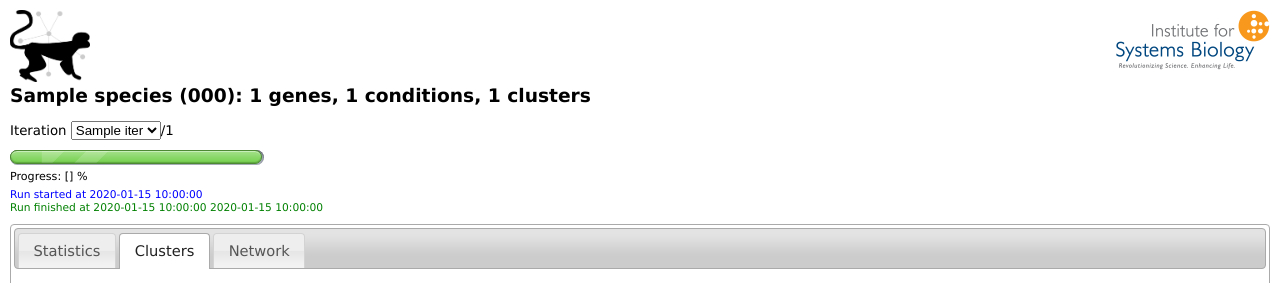
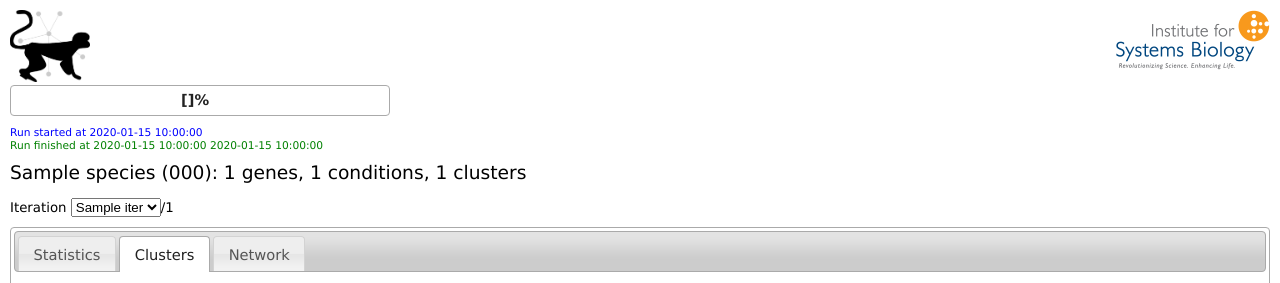
Before and after one commit to baliga-lab/cmonkey2, a Python web app: template cmviewer/templates/index.html in a window 1280 px wide. Shown: the top 283 px of the page. Run offline with Jinja, Linux system fonts and the light colour scheme; the template is opened without the code that fills it: most values are stand-ins (such as "Sample title", 1, 10 or a date in 2020); some libraries are stand-ins or nearby versions.

Commit message:
cmviewer: rearranged info header

```diff
--- a/cmviewer/static/stylesheets/main.css
+++ b/cmviewer/static/stylesheets/main.css
@@ -76,7 +76,6 @@
 
 .run-info {
     font-size: 14pt;
-    font-weight: bold;
 }
 
 .start-info {
@@ -97,3 +96,16 @@
     font-size: 10pt;
     font-weight: bold;
 }
+
+.ui-progressbar {
+    position: relative;
+    width: 30%;
+}
+
+.progress-label {
+    position: absolute;
+    left: 45%;
+    top: 5px;
+    font-weight: bold;
+    text-shadow: 1px 1px 0 #fff;
+}
--- a/cmviewer/static/stylesheets/ui-progress-bar.css
+++ /dev/null
@@ -1,158 +0,0 @@
-/*
-Copyright (c) 2010-2012 Ivan Vanderbyl
-Originally found at http://ivan.ly/ui
-
-Permission is hereby granted, free of charge, to any person obtaining a copy
-of this software and associated documentation files (the "Software"), to deal
-in the Software without restriction, including without limitation the rights
-to use, copy, modify, merge, publish, distribute, sublicense, and/or sell
-copies of the Software, and to permit persons to whom the Software is
-furnished to do so, subject to the following conditions:
-
-The above copyright notice and this permission notice shall be included in
-all copies or substantial portions of the Software.
-
-THE SOFTWARE IS PROVIDED "AS IS", WITHOUT WARRANTY OF ANY KIND, EXPRESS OR
-IMPLIED, INCLUDING BUT NOT LIMITED TO THE WARRANTIES OF MERCHANTABILITY,
-FITNESS FOR A PARTICULAR PURPOSE AND NONINFRINGEMENT. IN NO EVENT SHALL THE
-AUTHORS OR COPYRIGHT HOLDERS BE LIABLE FOR ANY CLAIM, DAMAGES OR OTHER
-LIABILITY, WHETHER IN AN ACTION OF CONTRACT, TORT OR OTHERWISE, ARISING FROM,
-OUT OF OR IN CONNECTION WITH THE SOFTWARE OR THE USE OR OTHER DEALINGS IN
-THE SOFTWARE.
-
-*/
-/* Webkit animation keyframes */
-@-webkit-keyframes animate-stripes {
-  to {
-    background-position: 0 0;
-  }
-
-  from {
-    background-position: 44px 0;
-  }
-}
-
-@-moz-keyframes animate-stripes {
-  to {
-    background-position: 0 0;
-  }
-
-  from {
-    background-position: 36px 0;
-  }
-}
-
-/* Bar which is placed behind the progress */
-.ui-progress-bar {
-  /* Usual setup stuff */
-  position: relative;
-  height: 25px;
-  /* Pad right so we don't cover the borders when fully progressed */
-  padding-right: 2px;
-  /* For browser that don't support gradients, we'll set a blanket background colour */
-  background-color: #abb2bc;
-  /* Rounds the ends, we specify an excessive amount to make sure they are completely rounded */
-  /* Adjust to your liking, and don't forget to adjust to the same amount in .ui-progress */
-  -moz-border-radius: 25px;
-  -webkit-border-radius: 25px;
-  -o-border-radius: 25px;
-  -ms-border-radius: 25px;
-  -khtml-border-radius: 25px;
-  border-radius: 25px;
-  /* Background gradient */
-  background: -webkit-gradient(linear, 50% 0%, 50% 100%, color-stop(0%, #949daa), color-stop(100%, #abb2bc));
-  background: -webkit-linear-gradient(#949daa 0%, #abb2bc 100%);
-  background: -moz-linear-gradient(#949daa 0%, #abb2bc 100%);
-  background: -o-linear-gradient(#949daa 0%, #abb2bc 100%);
-  background: -ms-linear-gradient(#949daa 0%, #abb2bc 100%);
-  background: linear-gradient(#949daa 0%, #abb2bc 100%);
-  /* Give it the inset look by adding some shadows and highlights */
-  -moz-box-shadow: inset 0px 1px 2px 0px rgba(0, 0, 0, 0.5), 0px 1px 0px 0px white;
-  -webkit-box-shadow: inset 0px 1px 2px 0px rgba(0, 0, 0, 0.5), 0px 1px 0px 0px white;
-  -o-box-shadow: inset 0px 1px 2px 0px rgba(0, 0, 0, 0.5), 0px 1px 0px 0px white;
-  box-shadow: inset 0px 1px 2px 0px rgba(0, 0, 0, 0.5), 0px 1px 0px 0px white;
-  /* Alt colours */
-  /* Progress part of the progress bar */
-}
-.ui-progress-bar.blue .ui-progress {
-  background-color: #339BB9!important;
-  border: 1px solid #287a91;
-}
-.ui-progress-bar.error .ui-progress {
-  background-color: #C43C35 !important;
-  border: 1px solid #9c302a;
-}
-.ui-progress-bar.warning .ui-progress {
-  background-color: #D9B31A!important;
-  border: 1px solid #ab8d15;
-}
-.ui-progress-bar.success .ui-progress {
-  background-color: #57A957!important;
-  border: 1px solid #458845;
-}
-.ui-progress-bar.transition .ui-progress {
-  -moz-transition: background-color 0.5s ease-in, border-color 1.5s ease-out, box-shadow 1.5s ease-out;
-  -webkit-transition: background-color 0.5s ease-in, border-color 1.5s ease-out, box-shadow 1.5s ease-out;
-  -o-transition: background-color 0.5s ease-in, border-color 1.5s ease-out, box-shadow 1.5s ease-out;
-  transition: background-color 0.5s ease-in, border-color 1.5s ease-out, box-shadow 1.5s ease-out;
-}
-.ui-progress-bar .ui-progress {
-  /* Usual setup stuff */
-  position: relative;
-  display: block;
-  overflow: hidden;
-  /* Height should be 2px less than .ui-progress-bar so as to not cover borders and give it a look of being inset */
-  height: 23px;
-  /* Rounds the ends, we specify an excessive amount to make sure they are completely rounded */
-  /* Adjust to your liking, and don't forget to adjust to the same amount in .ui-progress-bar */
-  -moz-border-radius: 25px;
-  -webkit-border-radius: 25px;
-  -o-border-radius: 25px;
-  -ms-border-radius: 25px;
-  -khtml-border-radius: 25px;
-  border-radius: 25px;
-  /* Set the background size so the stripes work correctly */
-  -webkit-background-size: 44px 44px;
-  -moz-background-size: 36px 36px;
-  /* Webkit */
-  /* For browser that don't support gradients, we'll set a base background colour */
-  background-color: #74d04c;
-  /* Webkit background stripes and gradient */
-  background: -webkit-gradient(linear, 0 0, 44 44, color-stop(0, rgba(255, 255, 255, 0.17)), color-stop(0.25, rgba(255, 255, 255, 0.17)), color-stop(0.26, rgba(255, 255, 255, 0)), color-stop(0.5, rgba(255, 255, 255, 0)), color-stop(0.51, rgba(255, 255, 255, 0.17)), color-stop(0.75, rgba(255, 255, 255, 0.17)), color-stop(0.76, rgba(255, 255, 255, 0)), color-stop(1, rgba(255, 255, 255, 0))), -webkit-gradient(linear, left bottom, left top, color-stop(0, rgba(255, 255, 255, 0)), color-stop(1, rgba(255, 255, 255, 0.35))), #74d04c;
-  /* Mozilla (Firefox etc) background stripes */
-  /* Note: Mozilla's support for gradients is more true to the original design, allowing gradients at 30 degrees, as apposed to 45 degress in webkit. */
-  background: -moz-repeating-linear-gradient(top left -30deg, rgba(255, 255, 255, 0.17), rgba(255, 255, 255, 0.17) 15px, rgba(255, 255, 255, 0) 15px, rgba(255, 255, 255, 0) 30px), -moz-linear-gradient(rgba(255, 255, 255, 0.25) 0%, rgba(255, 255, 255, 0) 100%), #74d04c;
-  -moz-box-shadow: inset 0px 1px 0px 0px rgba(255, 255, 255, 0.4), inset 0px -1px 1px rgba(0, 0, 0, 0.2);
-  -webkit-box-shadow: inset 0px 1px 0px 0px rgba(255, 255, 255, 0.4), inset 0px -1px 1px rgba(0, 0, 0, 0.2);
-  -o-box-shadow: inset 0px 1px 0px 0px rgba(255, 255, 255, 0.4), inset 0px -1px 1px rgba(0, 0, 0, 0.2);
-  box-shadow: inset 0px 1px 0px 0px rgba(255, 255, 255, 0.4), inset 0px -1px 1px rgba(0, 0, 0, 0.2);
-  /* Give it a higher contrast outline */
-  border: 1px solid #4c8932;
-  /* Animate */
-  -moz-animation: animate-stripes 2s linear infinite;
-  -webkit-animation: animate-stripes 2s linear infinite;
-  -o-animation: animate-stripes 2s linear infinite;
-  -ms-animation: animate-stripes 2s linear infinite;
-  -khtml-animation: animate-stripes 2s linear infinite;
-  animation: animate-stripes 2s linear infinite;
-  /* Style status label */
-}
-.ui-progress-bar .ui-progress span.ui-label {
-  -moz-font-smoothing: antialiased;
-  -webkit-font-smoothing: antialiased;
-  -o-font-smoothing: antialiased;
-  -ms-font-smoothing: antialiased;
-  -khtml-font-smoothing: antialiased;
-  font-smoothing: antialiased;
-  font-size: 13px;
-  position: absolute;
-  right: 0;
-  line-height: 23px;
-  padding-right: 12px;
-  color: rgba(0, 0, 0, 0.6);
-  text-shadow: rgba(255, 255, 255, 0.45) 0 1px 0px;
-  white-space: nowrap;
-}
-.ui-progress-bar .ui-progress span.ui-label b {
-  font-weight: bold;
-}
--- a/cmviewer/templates/index.html
+++ b/cmviewer/templates/index.html
@@ -3,7 +3,6 @@
   <head>
     <title>cMonkey2 Viewer</title>
     <link rel="stylesheet" media="screen" href="/static/stylesheets/main.css">
-    <link rel="stylesheet" media="screen" href="/static/stylesheets/ui-progress-bar.css">
     <link rel="stylesheet" media="screen" href="/static/stylesheets/jquery.dataTables.css">
     <link rel="stylesheet" media="screen" href="/static/javascripts/jquery-ui-1.11.2.custom/jquery-ui.min.css">
     <link rel="shortcut icon" type="image/png" href="/static/images/favicon.png">
@@ -112,6 +111,8 @@
       }
 
       $(document).ready(function() {
+         $('#progressbar').progressbar({value: {{progress}}});
+         $('.progress-label').text("{{progress}}%");
          $('#tabs').tabs({
             activate: function(event, ui) {
               var active = $('#tabs').tabs("option", "active");
@@ -300,27 +301,9 @@
      <div id="topsection">
        <div><img style="float: right" alt="Institute for Systems Biology" src="/static/images/isb_logo.png"></div>
        <a href="/"><img src="/static/images/cmonkey2_logo.png" style="width:80px" title="cMonkey 2 Viewer"></a>
-       <div class="run-info">
-         {{runinfo.species}} ({{runinfo.orgcode}}): {{runinfo.num_rows}} genes, {{runinfo.num_cols}} conditions, {{runinfo.num_clusters}} clusters
-       </div>
-       <div>&nbsp;</div>
-       <div>Iteration <select id="select_iteration">
-       {% for iter in iterations %}{% if iter == current_iter %}
-         <option value="{{iter}}" selected>{{iter}}</option>
-       {% else %}<option value="{{iter}}">{{iter}}</option>{% endif %}{% endfor %}
-       </select>/{{runinfo.num_iters}}
-       </div>
+       <div id="progressbar"><div class="progress-label">Running...</div></div>
+       <div style="height: 10px;">&nbsp;</div>
 
-       <div style="height: 10px;">&nbsp;</div>
-       <div class="ui-progress-bar ui-container" id="progress_bar" style="width: 20%; height: 15px;">
-         <div class="ui-progress" style="height: 12px; width: {{progress}}%;">
-           <span class="ui-label" style="display:none;">
-             Loading Resources
-             <b class="value">7%</b>
-           </span>
-         </div>
-       </div>
-       <div style="font-size: smaller; margin-top: 5px; margin-bottom: 5px;">Progress: {{progress}} %</div>
        <div class="start-info">Run started at {{runinfo.start_time}}</div>
        {% if not runinfo.finish_time %}
        <div class="inprogress-info">Run in progress...</div>
@@ -328,6 +311,20 @@
        <div class="finish-info">Run finished at {{runinfo.finish_time}} {{elapsed_time}}</div>
        {% endif %}
        <div style="height: 10px;">&nbsp;</div>
+
+       <div class="run-info">
+         {{runinfo.species}} ({{runinfo.orgcode}}): {{runinfo.num_rows}} genes, {{runinfo.num_cols}} conditions, {{runinfo.num_clusters}} clusters
+       </div>
+       <div>&nbsp;</div>
+
+       <div>Iteration <select id="select_iteration">
+       {% for iter in iterations %}{% if iter == current_iter %}
+         <option value="{{iter}}" selected>{{iter}}</option>
+       {% else %}<option value="{{iter}}">{{iter}}</option>{% endif %}{% endfor %}
+       </select>/{{runinfo.num_iters}}
+       </div>
+       <div style="height: 10px;">&nbsp;</div>
+
      </div>
 
      <div id="tabs">
```
